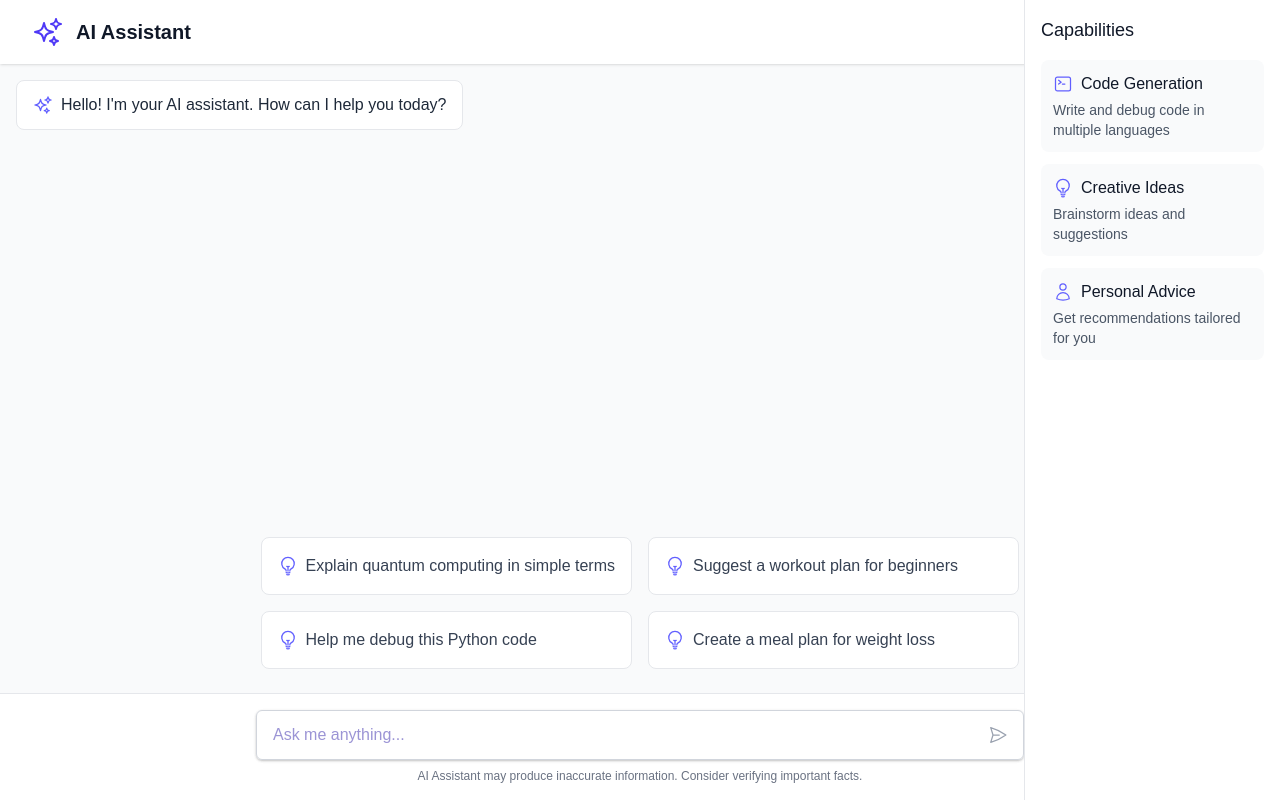
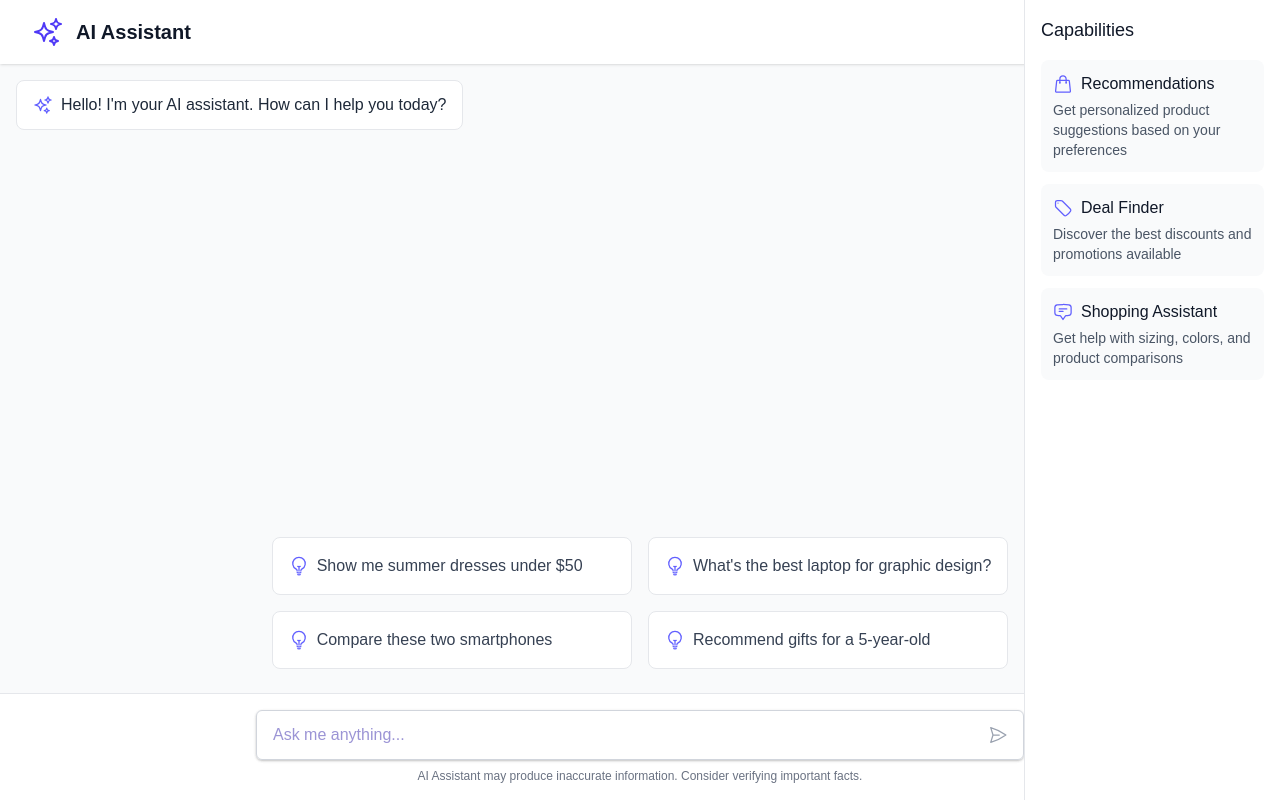
Before and after one commit to cheungJac0104/e-comm-demo, a Next.js app in the folder e-comm-demo/: page /assistant in a window 1280 px wide. Built offline with nearby package versions, Linux system fonts and the light colour scheme.

Commit message:
adjust layout

```diff
--- a/e-comm-demo/src/app/assistant/page.tsx
+++ b/e-comm-demo/src/app/assistant/page.tsx
@@ -1,7 +1,7 @@
 'use client';
 
 import { useState, useRef, useEffect } from 'react';
-import { PaperAirplaneIcon, ArrowPathIcon, UserIcon, SparklesIcon, CommandLineIcon, LightBulbIcon } from '@heroicons/react/24/outline';
+import { PaperAirplaneIcon, ArrowPathIcon,  SparklesIcon, LightBulbIcon, ShoppingBagIcon, TagIcon, ChatBubbleBottomCenterTextIcon } from '@heroicons/react/24/outline';
 
 const AIAssistantPage = () => {
   const [messages, setMessages] = useState([
@@ -49,10 +49,10 @@ const AIAssistantPage = () => {
   }, [messages]);
 
   const suggestedPrompts = [
-    "Explain quantum computing in simple terms",
-    "Suggest a workout plan for beginners",
-    "Help me debug this Python code",
-    "Create a meal plan for weight loss"
+    "Show me summer dresses under $50",
+    "What's the best laptop for graphic design?",
+    "Compare these two smartphones",
+    "Recommend gifts for a 5-year-old"
   ];
 
   return (
@@ -167,9 +167,21 @@ const AIAssistantPage = () => {
         <h2 className="text-lg font-medium text-gray-900 mb-4">Capabilities</h2>
         <div className="space-y-3">
           {[
-            { icon: CommandLineIcon, title: "Code Generation", desc: "Write and debug code in multiple languages" },
-            { icon: LightBulbIcon, title: "Creative Ideas", desc: "Brainstorm ideas and suggestions" },
-            { icon: UserIcon, title: "Personal Advice", desc: "Get recommendations tailored for you" }
+            {
+                icon: ShoppingBagIcon,
+                title: "Recommendations",
+                desc: "Get personalized product suggestions based on your preferences"
+              },
+              {
+                icon: TagIcon,
+                title: "Deal Finder",
+                desc: "Discover the best discounts and promotions available"
+              },
+              {
+                icon: ChatBubbleBottomCenterTextIcon,
+                title: "Shopping Assistant",
+                desc: "Get help with sizing, colors, and product comparisons"
+              }
           ].map((feature, index) => (
             <div key={index} className="p-3 bg-gray-50 rounded-lg">
               <div className="flex items-center">
```
